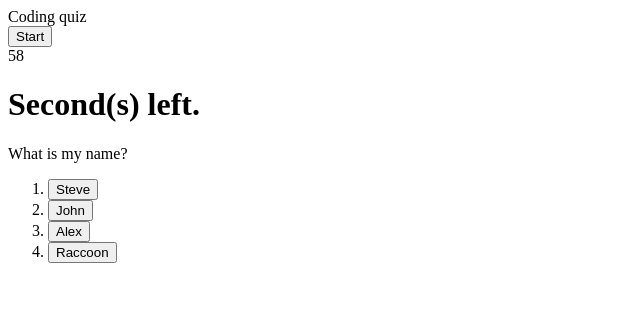
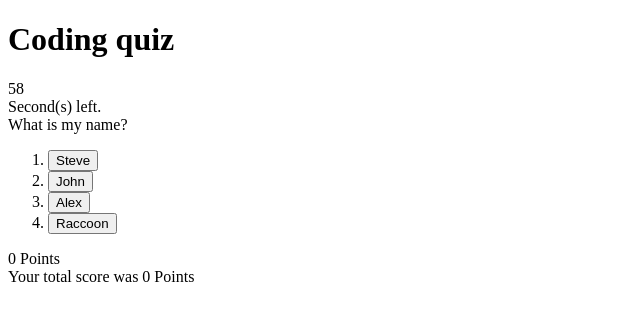
Before and after one commit to mkang987/Code-Quiz, a plain HTML site: page index.html in a window 1280 px wide. Both pictures are taken after a click on the button "Start". Shown: the whole page, without its empty margins (0-640 px from the left). Drawn offline with Linux system fonts and the light colour scheme.

Commit message:
Edited simple styling, JS added functions to cycle through card, html added high score count

```diff
--- a/assets/css/style.css
+++ b/assets/css/style.css
@@ -0,0 +1,7 @@
+#sectionbox {
+    display: none;
+}
+
+#start-button {
+    display:block;
+}
--- a/assets/java/java.js
+++ b/assets/java/java.js
@@ -1,17 +1,113 @@
 var countdownTimer = document.querySelector(".timercount");
-var startbutton = document.querySelector(".start-button");
+var startbutton = document.querySelector("#start-button");
 var answer1 = document.querySelector(".answer1");
 var answer2 = document.querySelector(".answer2");
 var answer3 = document.querySelector(".answer3");
 var answer4 = document.querySelector(".answer4");
 var questionDisplay = document.querySelector(".question");
-
+var questionBox = document.querySelector("#sectionbox");
+var scoreCount = document.querySelector("#currentScore");
+var totalScore = document.querySelector("#totalScore");
 
 
 var timer = 60;
 var timerCount = 60;
+var SCORE = 0;
+var questionNumber = 0;
+var rightAnswer;
+var chosenAnswer;
 
-var question1 = ["What is my name?", "Steve", "John", "Alex", "Raccoon"];
+var questions = [
+    {
+        question: "What is my name?",
+        choice1: "Steve",
+        choice2: "John",
+        choice3: "Alex",
+        choice4: "Raccoon",
+        correctAnswer: "3"
+    },
+
+    {
+        question: "Correct Answer is 1",
+        choice1: "1",
+        choice2: "2",
+        choice3: "3",
+        choice4: "4",
+        correctAnswer: "1"
+    },
+
+    {
+        question: "Question 3 answer 2",
+        choice1: "1",
+        choice2: "2",
+        choice3: "3",
+        choice4: "4",
+        correctAnswer: "2"
+    },
+
+    {
+        question: "Question 4 answer 4",
+        choice1: "1",
+        choice2: "2",
+        choice3: "3",
+        choice4: "4",
+        correctAnswer: "4"
+    },
+
+    {
+        question: "Question 5 answer 2",
+        choice1: "1",
+        choice2: "2",
+        choice3: "3",
+        choice4: "4",
+        correctAnswer: "2"
+    },
+
+    {
+        question: "Question 6 answer 2",
+        choice1: "1",
+        choice2: "2",
+        choice3: "3",
+        choice4: "4",
+        correctAnswer: "2"
+    },
+
+    {
+        question: "Question 7 answer 2",
+        choice1: "1",
+        choice2: "2",
+        choice3: "3",
+        choice4: "4",
+        correctAnswer: "2"
+    },
+
+    {
+        question: "Question 8 answer 2",
+        choice1: "1",
+        choice2: "2",
+        choice3: "3",
+        choice4: "4",
+        correctAnswer: "2"
+    },
+
+    {
+        question: "Question 9 answer 2",
+        choice1: "1",
+        choice2: "2",
+        choice3: "3",
+        choice4: "4",
+        correctAnswer: "2"
+    },
+
+    {
+        question: "Question 10 answer 2",
+        choice1: "1",
+        choice2: "2",
+        choice3: "3",
+        choice4: "4",
+        correctAnswer: "2"
+    },
+]
 
 //Timer function
 function timeLeft() {
@@ -23,37 +119,121 @@ function timeLeft() {
         {
             console.log("times up!");
             clearInterval(timer);
+            questionBox.style.display = "none";
+            endScreen();
+
+        } else if(timerCount > 0 && questionNumber > 9) {
+            clearInterval(timer);
+            questionBox.style.display = "none";
+            endScreen();
         }
 
     }, 1000);
 }
 
+
+//game starer
 function startgame() {
+    timer = 60;
+    timerCount = 60;
+    SCORE = 0;
+    questionNumber = 0;
     timeLeft();
-    questionMaker(question1[0],question1[1],question1[2],question1[3], question1[4]);
+    questionBox.style.display = "block";
+    startbutton.style.display = "none";
+    nextQuestion();
+}
+
+//Cycles through questions
+
+function nextQuestion() {
+    questionMaker(questions[questionNumber]);
+    questionNumber++;
 }
 
 //Make functions to display questions
-function questionMaker(Question,Ans1,Ans2,Ans3,Ans4) {
-    questionDisplay.textContent = Question;
-    answer1.textContent = Ans1;
-    answer2.textContent = Ans2;
-    answer3.textContent = Ans3;
-    answer4.textContent = Ans4;
+function questionMaker() {
+    questionDisplay.textContent = questions[questionNumber].question;
+    answer1.textContent = questions[questionNumber].choice1;
+    answer2.textContent = questions[questionNumber].choice2;
+    answer3.textContent = questions[questionNumber].choice3;
+    answer4.textContent = questions[questionNumber].choice4;
+    rightAnswer = questions[questionNumber].correctAnswer;
+}
 
+//Check answer, if correct button pressed +20 to SCORE and move to next question.
+function checkAnswer() {
+    if(chosenAnswer == rightAnswer) {
+        SCORE = SCORE + 5;
+        console.log("Correct Answer!");
+        checkScore();
+    } else {
+        console.log("wrong answer");
+        timerCount = timerCount - 5;
+    }
 }
 
 //Game rules.
-//Show question with 4 answer, if wrong answer remove 10 seconds.
+//Show question with 4 answer, if wrong answer remove 8 seconds.
 //Total score (Correct + timeleft)
 
+//End Screen
 
+function endScreen() {
+    SCORE = SCORE + timerCount;
+    totalScore.textContent = SCORE;
+}
+
+//Refresh Score screen
+
+function checkScore() {
+    scoreCount.textContent = SCORE;
+}
 
 //Event listener for start button
 startbutton.addEventListener("click", startgame);
 
 //Event listener for answers. Change event when finishing.
-answer1.addEventListener("click", event);
-answer2.addEventListener("click", event);
-answer3.addEventListener("click", event);
-answer4.addEventListener("click", event);
+answer1.addEventListener("click", function(event) {
+    event.preventDefault();
+    var element = event.target;
+    if(element.matches(".answer1") === true) {
+        chosenAnswer = 1;
+        checkAnswer();
+        console.log("Chosen Answer: "+chosenAnswer);
+    }
+    nextQuestion()
+});
+
+answer2.addEventListener("click", function(event) {
+    event.preventDefault();
+    var element = event.target;
+    if(element.matches(".answer2") === true) {
+        chosenAnswer = 2;
+        checkAnswer();
+        console.log("Chosen Answer: "+chosenAnswer);
+    }
+    nextQuestion()
+});
+
+answer3.addEventListener("click", function(event) {
+    event.preventDefault();
+    var element = event.target;
+    if(element.matches(".answer3") === true) {
+        chosenAnswer = 3;
+        checkAnswer();
+        console.log("Chosen Answer: "+chosenAnswer);
+    }
+    nextQuestion()
+});
+
+answer4.addEventListener("click", function(event) {
+    event.preventDefault();
+    var element = event.target;
+    if(element.matches(".answer4") === true) {
+        chosenAnswer = 4;
+        checkAnswer();
+        console.log("Chosen Answer: "+chosenAnswer);
+    }
+    nextQuestion()
+});
--- a/index.html
+++ b/index.html
@@ -8,21 +8,31 @@
   </head>
   <body>
     <header>
-      <div>Coding quiz</div>
-      <button class="start-button">Start</button>
+      <h1>Coding quiz</h1>
+      <button id="start-button">Start</button>
       <div class = "timercount">60</div>
-      <h1> Second(s) left.</h1>
+      <div> Second(s) left.</div>
     </header>
 
     <main>
 
-        <div class = "question">Question Placeholder</div>
-        <ol>
-            <li><button class = "answer1">Answer1</button></li>
-            <li><button class = "answer2">Answer2</button></li>
-            <li><button class = "answer3">Answer3</button></li>
-            <li><button class = "answer4">Answer4</button></li>
-        </ol>
+        <section id = "sectionbox">
+          <div class = "question">Question Placeholder</div>
+            <ol>
+              <li><button class = "answer1" >Answer1</button></li>
+              <li><button class = "answer2" >Answer2</button></li>
+              <li><button class = "answer3" >Answer3</button></li>
+              <li><button class = "answer4" >Answer4</button></li>
+            </ol>
+
+            <div class = "score"><span id = "currentScore">0</span> Points</div>
+        </section>
+
+        <section id = "highscore">
+          <div>Your total score was <span id = "totalScore" >0</span> Points</div>
+
+        </section>
+
     </main>
 
 
```
